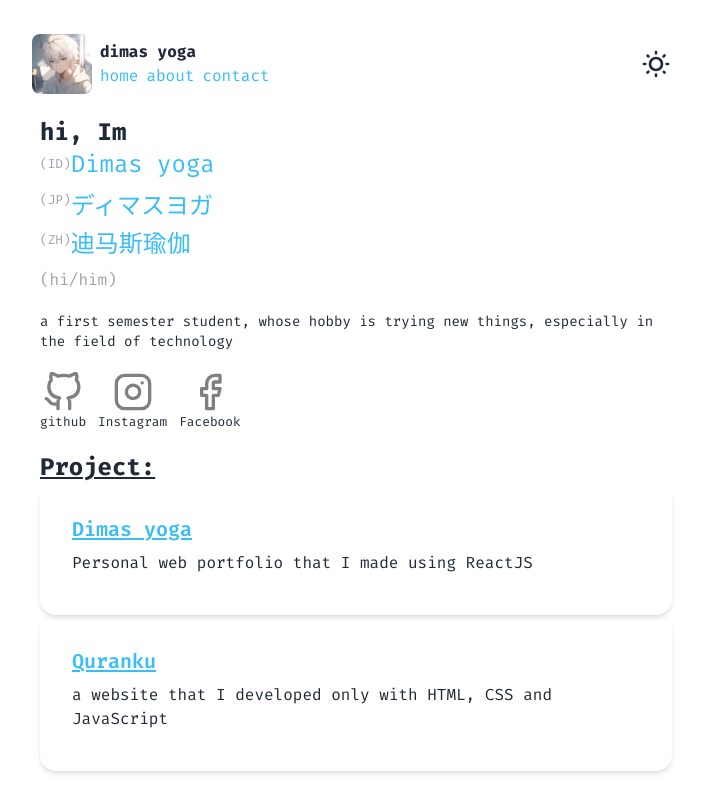
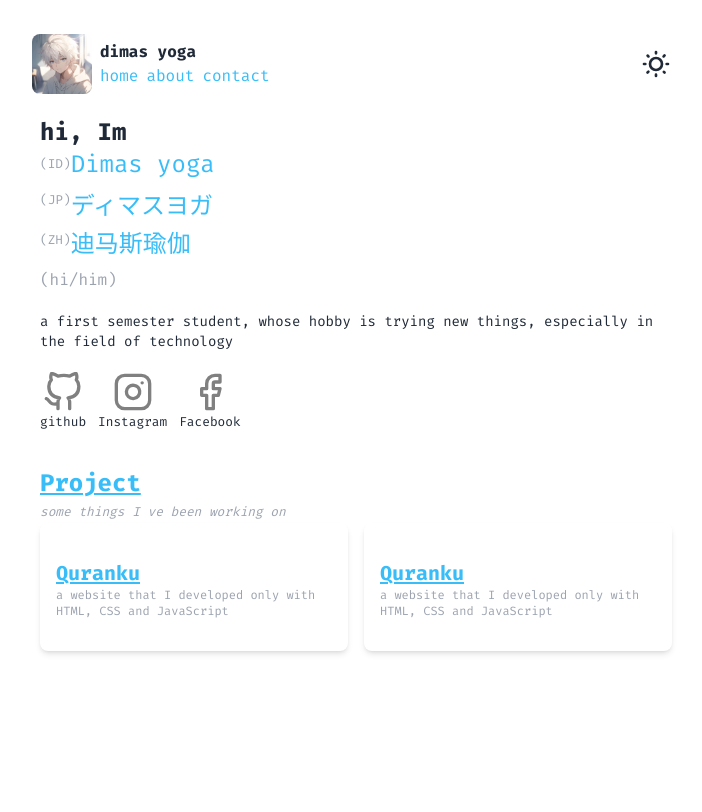
Before and after one commit to dimasyoga42/dimasyoga, a React (Vite) app: page / in a window 1280 px wide. Shown: the top 812 px of the page, without its empty margins (288-990 px from the left). Built offline with nearby package versions, Linux system fonts and the light colour scheme; a web font is replaced by a local one.

Commit message:
style: change the card design

```diff
--- a/src/components/project.jsx
+++ b/src/components/project.jsx
@@ -1,25 +1,29 @@
 
 function Project() {
   return (
-    <div className="w-full mt-5">
-        <h1 className="font-fira font-bold text-2xl underline underline-offset-2">Project:</h1>
-        <div className="card filter backdrop:blur-sm w-full shadow-md">
-  <div className="card-body">
-    <h2 className="card-title cursor-pointer underline text-sky-400 underline-offset-2">Dimas yoga</h2>
-    <p>Personal web portfolio that I made using ReactJS</p>
+    <>
+    <div className="mt-9">
+    <h1 className="mt-2 font-fira font-bold text-2xl text-sky-400 underline underline-offset-2">Project</h1>
+    <small className="text-gray-400 italic font-fira">some things I ve been working on</small>
+    </div>
+    <div className="w-full grid grid-cols-1 gap-4 sm:grid-cols-2 ">
+    <div className="rounded-lg p-4 text-accent shadow-md transition-shadow duration-300 hover:shadow-lg h-32 ">
+  <div className="mt-5">
+    <h2 className="text-xl font-bold cursor-pointer underline underline-offset-2 text-sky-400">Quranku</h2>
+    <p className="text-gray-400 text-xs">a website that I developed only with HTML, CSS and JavaScript</p>
     <div className="card-actions justify-end">
     </div>
   </div>
 </div>
-<div className="card filter backdrop:blur-xl w-full shadow-md">
-  <div className="card-body">
-    <h2 className="card-title cursor-pointer underline underline-offset-2 text-sky-400">Quranku</h2>
-    <p>a website that I developed only with HTML, CSS and JavaScript</p>
-    <div className="card-actions justify-end">
-    </div>
+
+<div className="rounded-lg p-4 text-accent shadow-md transition-shadow duration-300 hover:shadow-lg h-32">
+  <div className=" mt-5">
+    <h2 className="font-bold text-xl cursor-pointer underline underline-offset-2 text-sky-400">Quranku</h2>
+    <p className="text-gray-400 text-xs">a website that I developed only with HTML, CSS and JavaScript</p>
   </div>
 </div>
-    </div>
+</div>
+    </>
   )
 }
 
```
